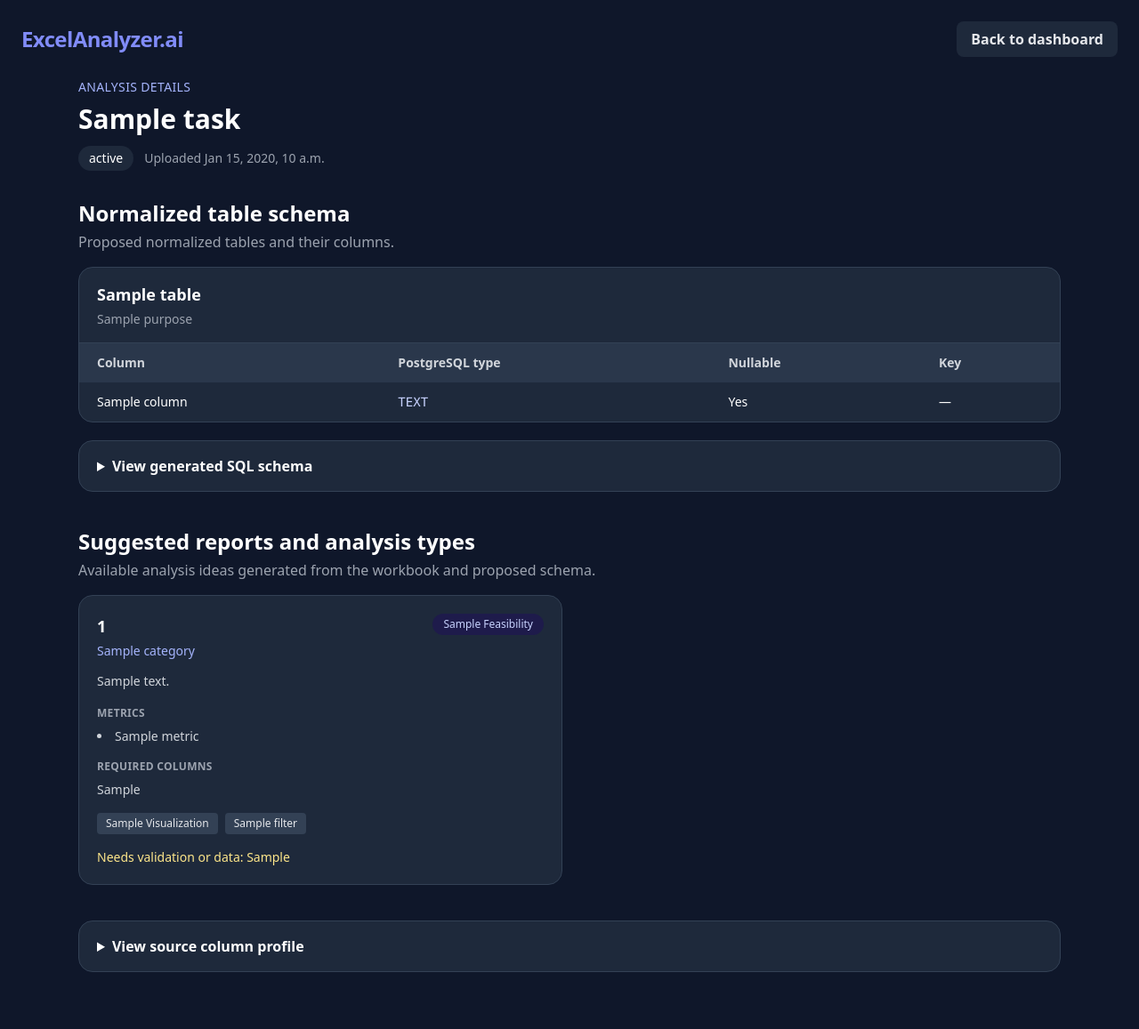
After one commit to jatin7425/data_analizer, a Django app: template templates/analyzer/task_detail.html in a window 1280 px wide. The commit adds this page. Shown: the whole page at 89% size. Run offline with Django 5.2, Linux system fonts and the light colour scheme; the template is opened without the code that fills it: most values are stand-ins (such as "Sample title", 1, 10 or a date in 2020); parts of the project's set-up code (start-up, migrations or seed data) failed here and were passed over; some libraries are stand-ins or nearby versions.

Commit message:
feat: Add task detail page and update dashboard to link to analysis details

```diff
--- a/apps/analyzer/urls.py
+++ b/apps/analyzer/urls.py
@@ -6,4 +6,5 @@ app_name = "analyzer"
 urlpatterns = [
     path("", views.dashboard, name="dashboard"),
     path("upload/", views.upload_excel, name="upload"),
+    path("tasks/<int:task_id>/", views.task_detail, name="task_detail"),
 ]
--- a/templates/analyzer/dashboard.html
+++ b/templates/analyzer/dashboard.html
@@ -62,7 +62,9 @@
                         <tbody class="divide-y divide-slate-700">
                             {% for task in tasks %}
                                 <tr class="align-top">
-                                    <td class="break-all px-5 py-4 font-medium">{{ task.excel_sheet_name }}</td>
+                                    <td class="break-all px-5 py-4 font-medium">
+                                        <a href="{% url 'analyzer:task_detail' task.id %}" class="text-indigo-300 hover:text-indigo-200 hover:underline">{{ task.excel_sheet_name }}</a>
+                                    </td>
                                     <td class="px-5 py-4 text-gray-300">
                                         {% for column in task.schema_profile %}
                                             {{ column.column_name }}{% if not forloop.last %}, {% endif %}
--- /dev/null
+++ b/templates/analyzer/task_detail.html
@@ -0,0 +1,173 @@
+<!DOCTYPE html>
+<html lang="en">
+<head>
+    <meta charset="UTF-8">
+    <meta name="viewport" content="width=device-width, initial-scale=1.0">
+    <title>{{ task.excel_sheet_name }} - Analysis - Excel Analyzer</title>
+    <script src="https://cdn.tailwindcss.com"></script>
+</head>
+<body class="min-h-screen bg-slate-900 font-sans text-white antialiased">
+    <header class="mx-auto flex max-w-7xl items-center justify-between px-6 py-6">
+        <a href="{% url 'landing' %}" class="text-2xl font-bold tracking-tight text-indigo-400">ExcelAnalyzer.ai</a>
+        <a href="{% url 'analyzer:dashboard' %}" class="rounded-lg bg-slate-800 px-4 py-2 font-semibold text-gray-200 hover:bg-slate-700">Back to dashboard</a>
+    </header>
+
+    <main class="mx-auto max-w-6xl px-6 pb-16">
+        <section class="mb-8">
+            <p class="mb-2 text-sm font-medium uppercase tracking-wide text-indigo-300">Analysis details</p>
+            <h1 class="break-all text-3xl font-bold">{{ task.excel_sheet_name }}</h1>
+            <div class="mt-3 flex flex-wrap items-center gap-3 text-sm text-gray-400">
+                <span class="rounded-full bg-slate-800 px-3 py-1 text-white">{{ task.get_status_display }}</span>
+                <span>Uploaded {{ task.created_at|date:"M j, Y, P" }}</span>
+            </div>
+            {% if task.error_message %}
+                <p class="mt-4 rounded-lg border border-red-800 bg-red-950/40 px-4 py-3 text-red-200">{{ task.error_message }}</p>
+            {% endif %}
+        </section>
+
+        {% if task.status == "completed" %}
+            <section class="mb-10">
+                <div class="mb-4">
+                    <h2 class="text-2xl font-semibold">Normalized table schema</h2>
+                    <p class="mt-1 text-gray-400">Proposed normalized tables and their columns.</p>
+                </div>
+
+                {% if schema_tables %}
+                    <div class="space-y-5">
+                        {% for table in schema_tables %}
+                            <article class="overflow-hidden rounded-2xl border border-slate-700 bg-slate-800">
+                                <div class="border-b border-slate-700 px-5 py-4">
+                                    <h3 class="text-lg font-semibold">{{ table.table_name }}</h3>
+                                    {% if table.purpose %}<p class="mt-1 text-sm text-gray-400">{{ table.purpose }}</p>{% endif %}
+                                </div>
+                                <div class="overflow-x-auto">
+                                    <table class="w-full min-w-[560px] text-left text-sm">
+                                        <thead class="bg-slate-700/60 text-gray-300">
+                                            <tr>
+                                                <th class="px-5 py-3 font-semibold">Column</th>
+                                                <th class="px-5 py-3 font-semibold">PostgreSQL type</th>
+                                                <th class="px-5 py-3 font-semibold">Nullable</th>
+                                                <th class="px-5 py-3 font-semibold">Key</th>
+                                            </tr>
+                                        </thead>
+                                        <tbody class="divide-y divide-slate-700">
+                                            {% for column in table.columns %}
+                                                <tr>
+                                                    <td class="px-5 py-3 font-medium">{{ column.column_name }}</td>
+                                                    <td class="px-5 py-3 font-mono text-indigo-200">{{ column.postgres_type|default:"TEXT" }}</td>
+                                                    <td class="px-5 py-3">{{ column.nullable|yesno:"Yes,No" }}</td>
+                                                    <td class="px-5 py-3">
+                                                        {% if column.primary_key %}Primary key{% elif column.foreign_key %}Foreign key{% else %}—{% endif %}
+                                                    </td>
+                                                </tr>
+                                            {% empty %}
+                                                <tr><td colspan="4" class="px-5 py-4 text-gray-400">No columns were proposed for this table.</td></tr>
+                                            {% endfor %}
+                                        </tbody>
+                                    </table>
+                                </div>
+                            </article>
+                        {% endfor %}
+                    </div>
+                {% else %}
+                    <p class="rounded-xl border border-slate-700 bg-slate-800 px-5 py-4 text-gray-300">No normalized tables were proposed.</p>
+                {% endif %}
+
+                <details class="mt-5 rounded-2xl border border-slate-700 bg-slate-800">
+                    <summary class="cursor-pointer px-5 py-4 font-semibold">View generated SQL schema</summary>
+                    <pre class="overflow-x-auto border-t border-slate-700 p-5 text-sm text-emerald-200"><code>{{ task.proposed_schema }}</code></pre>
+                </details>
+            </section>
+
+            <section class="mb-10">
+                <div class="mb-4">
+                    <h2 class="text-2xl font-semibold">Suggested reports and analysis types</h2>
+                    <p class="mt-1 text-gray-400">Available analysis ideas generated from the workbook and proposed schema.</p>
+                </div>
+                {% if reports %}
+                    <div class="grid gap-4 md:grid-cols-2">
+                        {% for report in reports %}
+                            <article class="rounded-2xl border border-slate-700 bg-slate-800 p-5">
+                                <div class="flex flex-wrap items-start justify-between gap-2">
+                                    <h3 class="text-lg font-semibold">{{ report.report_name|default:report.report_id }}</h3>
+                                    {% if report.feasibility %}
+                                        <span class="rounded-full bg-indigo-950 px-3 py-1 text-xs font-medium text-indigo-200">{{ report.feasibility|title }}</span>
+                                    {% endif %}
+                                </div>
+                                {% if report.category %}<p class="mt-1 text-sm text-indigo-300">{{ report.category }}</p>{% endif %}
+                                {% if report.description %}<p class="mt-3 text-sm leading-6 text-gray-300">{{ report.description }}</p>{% endif %}
+
+                                {% if report.metrics %}
+                                    <div class="mt-4">
+                                        <h4 class="text-xs font-semibold uppercase tracking-wide text-gray-400">Metrics</h4>
+                                        <ul class="mt-2 list-inside list-disc space-y-1 text-sm text-gray-300">
+                                            {% for metric in report.metrics %}<li>{{ metric }}</li>{% endfor %}
+                                        </ul>
+                                    </div>
+                                {% endif %}
+
+                                {% if report.required_columns %}
+                                    <div class="mt-4">
+                                        <h4 class="text-xs font-semibold uppercase tracking-wide text-gray-400">Required columns</h4>
+                                        <p class="mt-2 text-sm text-gray-300">{{ report.required_columns|join:", " }}</p>
+                                    </div>
+                                {% endif %}
+
+                                <div class="mt-4 flex flex-wrap gap-2 text-xs">
+                                    {% if report.visualization %}<span class="rounded bg-slate-700 px-2.5 py-1 text-gray-200">{{ report.visualization|cut:"_"|title }}</span>{% endif %}
+                                    {% for filter in report.filters %}<span class="rounded bg-slate-700 px-2.5 py-1 text-gray-200">{{ filter }}</span>{% endfor %}
+                                </div>
+
+                                {% if report.missing_fields %}
+                                    <p class="mt-4 text-sm text-amber-200">Needs validation or data: {{ report.missing_fields|join:", " }}</p>
+                                {% endif %}
+                            </article>
+                        {% endfor %}
+                    </div>
+                {% else %}
+                    <p class="rounded-xl border border-slate-700 bg-slate-800 px-5 py-4 text-gray-300">No report suggestions were generated.</p>
+                {% endif %}
+            </section>
+
+            <details class="rounded-2xl border border-slate-700 bg-slate-800">
+                <summary class="cursor-pointer px-5 py-4 font-semibold">View source column profile</summary>
+                <div class="overflow-x-auto border-t border-slate-700">
+                    <table class="w-full min-w-[560px] text-left text-sm">
+                        <thead class="bg-slate-700/60 text-gray-300">
+                            <tr>
+                                <th class="px-5 py-3 font-semibold">Source column</th>
+                                <th class="px-5 py-3 font-semibold">Data type</th>
+                                <th class="px-5 py-3 font-semibold">Nulls</th>
+                                <th class="px-5 py-3 font-semibold">Unique values</th>
+                            </tr>
+                        </thead>
+                        <tbody class="divide-y divide-slate-700">
+                            {% for column in task.schema_profile %}
+                                <tr>
+                                    <td class="px-5 py-3 font-medium">{{ column.column_name }}</td>
+                                    <td class="px-5 py-3 text-gray-300">{{ column.pandas_dtype }}</td>
+                                    <td class="px-5 py-3 text-gray-300">{{ column.null_count }} ({{ column.null_percentage }}%)</td>
+                                    <td class="px-5 py-3 text-gray-300">{{ column.unique_count }}</td>
+                                </tr>
+                            {% empty %}
+                                <tr><td colspan="4" class="px-5 py-4 text-gray-400">No source profile is available.</td></tr>
+                            {% endfor %}
+                        </tbody>
+                    </table>
+                </div>
+            </details>
+        {% elif task.status == "pending" or task.status == "processing" %}
+            <section class="rounded-2xl border border-slate-700 bg-slate-800 p-8 text-center">
+                <h2 class="text-xl font-semibold">Analysis is {{ task.get_status_display|lower }}</h2>
+                <p class="mt-2 text-gray-400">This page will refresh automatically when analysis finishes.</p>
+            </section>
+            <meta http-equiv="refresh" content="5">
+        {% else %}
+            <section class="rounded-2xl border border-slate-700 bg-slate-800 p-8 text-center">
+                <h2 class="text-xl font-semibold">Analysis could not be completed</h2>
+                <p class="mt-2 text-gray-400">The saved task status and error are shown above.</p>
+            </section>
+        {% endif %}
+    </main>
+</body>
+</html>
```
Also changed, not shown: apps/analyzer/tests.py (+94 -1 lines), apps/analyzer/views.py (+20 -1 lines), README.md.
